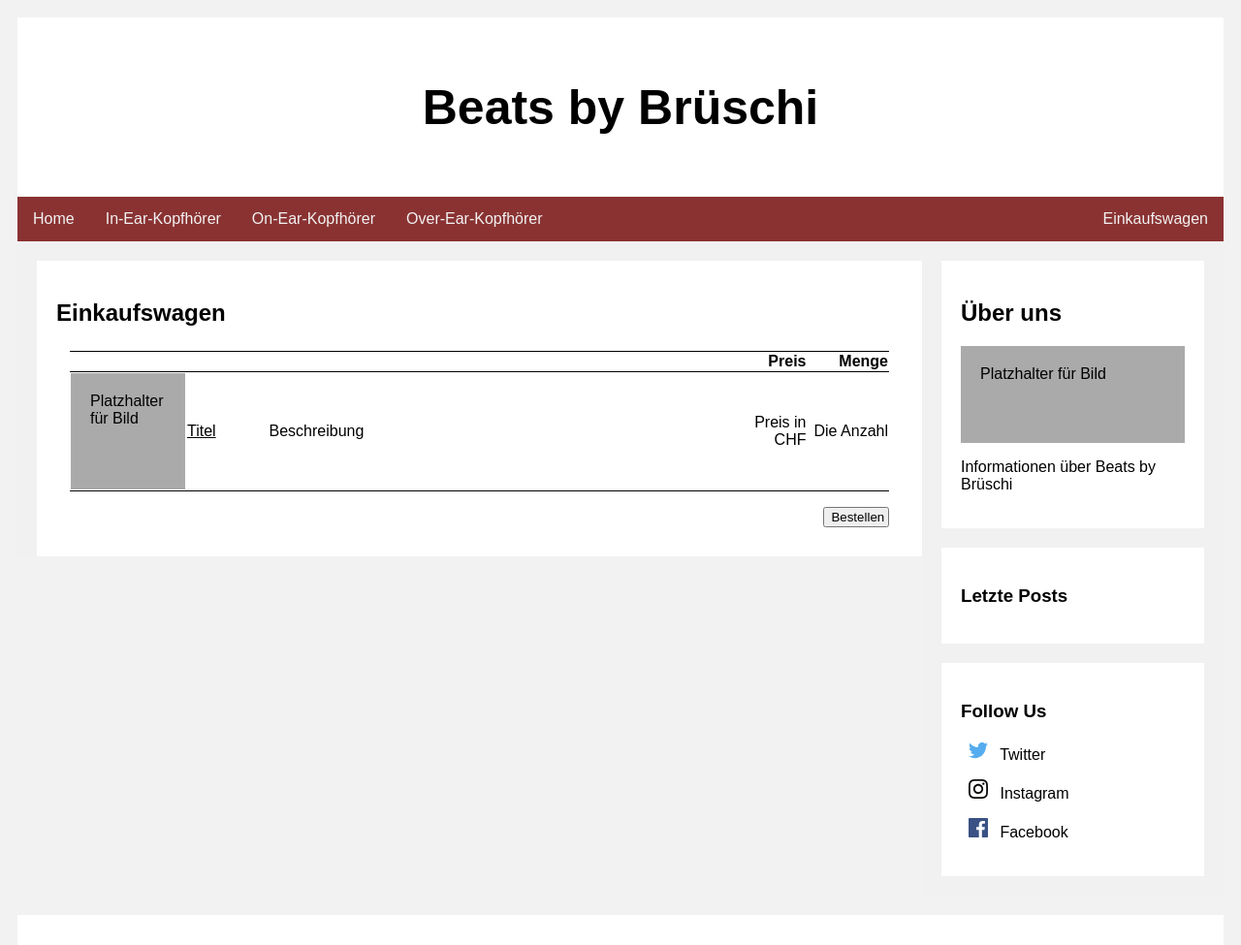
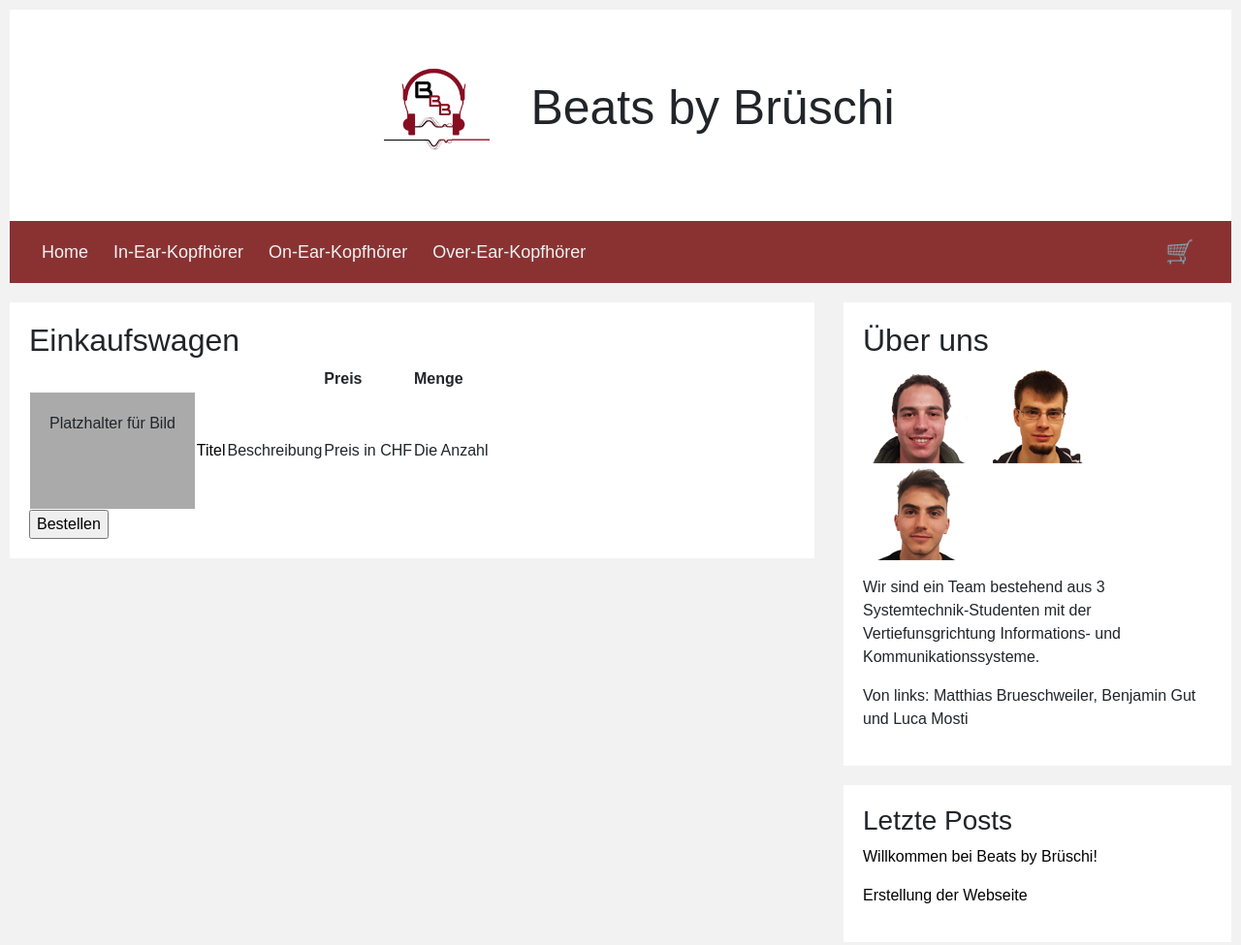
Before and after one commit to lucamosti/IUK_W_Hausarbeit, a plain HTML site: page einkaufswagen.html in a window 1280 px wide. Shown: the top 975 px of the page at 97% size. Drawn offline with nearby package versions, Linux system fonts and the light colour scheme.

Commit message:
changed einkauswagen

```diff
--- a/einkaufswagen.html
+++ b/einkaufswagen.html
@@ -2,25 +2,42 @@
 <html lang="de">
 <head>
 	<meta charset="utf-8">
-	<title>Beats by Br&uuml;schi - Der online Shop f&uuml;r Kopfh&ouml;rer</title>
+	<title>Beats by Brüschi - Der online Shop für Kopfhörer</title>
+	<meta name="viewport" content="width=device-width, initial-scale=1, shrink-to-fit=no">
+	<link rel="stylesheet" href="https://stackpath.bootstrapcdn.com/bootstrap/4.3.1/css/bootstrap.min.css" integrity="sha384-ggOyR0iXCbMQv3Xipma34MD+dH/1fQ784/j6cY/iJTQUOhcWr7x9JvoRxT2MZw1T" crossorigin="anonymous">
 	<link rel="stylesheet" type="text/css" href="styles/style.css">
-	<link rel="stylesheet" type="text/css" href="styles/style-einkaufswagen.css">
 </head>
 <body>
 	<div class="header">
-		<h1>Beats by Br&uuml;schi</h1>
+	<h1><img src="images/logo_klein.png" class="logo">Beats by Brüschi</h1>
 	</div>
 
-	<div class="topnav">
-		<a href=index.html>Home</a>
-		<a href="Produkte/in_ear_Kopfhörer.html">In-Ear-Kopfhörer</a>
-		<a href="Produkte/on_ear_Kopfhörer.html">On-Ear-Kopfhörer</a>
-		<a href="Produkte/over_ear_Kopfhörer.html">Over-Ear-Kopfhörer</a>
-		<a href=einkaufswagen.html style="float:right">Einkaufswagen</a>
-	</div>
+	<nav class="navbar sticky-top navbar-expand-lg topnav">
+		<div class="collapse navbar-collapse" id="navbarSupportedContent">
+			<ul class="navbar-nav mr-auto">
+				<li class="nav-item" id="home">
+					<a class="nav-link" href="index.html">Home</a>
+				</li>
+				<li class="nav-item">
+					<a class="nav-link" href="Produkte/in_ear_Kopfhörer.html">In-Ear-Kopfhörer</a>
+				</li>
+				<li class="nav-item">
+					<a class="nav-link" href="Produkte/on_ear_Kopfhörer.html">On-Ear-Kopfhörer</a>
+				</li>
+				<li class="nav-item">
+					<a class="nav-link" href="Produkte/over_ear_Kopfhörer.html">Over-Ear-Kopfhörer</a>
+				</li>
+			</ul>
+			<ul class="navbar-nav mr-auto" id="einkaufswagen">
+				<li class="nav-item" id="imgCart">
+					<a class="nav-link" href="einkaufswagen.html">&#x1F6D2;</a>
+				</li>
+			</ul>
+		</div>
+	</nav>
 
 	<div class="row">
-		<div class="leftcolumn">
+		<div class="col-sm-8">
 			<div class="box">
 				<div class="einkaufswagen">
 					<h2>Einkaufswagen</h2>
@@ -59,14 +76,23 @@
 				</div>
 			</div>
 		</div>
-		<div class="rightcolumn">
+		<div class="col-sm-4">
 			<div class="box">
-				<h2>&Uuml;ber uns</h2>
-				<div class="fakeimg" style="height:100px;">Platzhalter f&uuml;r Bild</div>
-				<p>Informationen &uuml;ber Beats by Br&uuml;schi</p>
+				<h2>Über uns</h2>
+				<div>
+					<p>
+						<img src="images/profilbilder/matthias_brueschweiler.png" class="profile-pictures">
+						<img src="images/profilbilder/benjamin_gut.png" class="profile-pictures">
+						<img src="images/profilbilder/luca_mosti.png" class="profile-pictures">
+					</p>
+				</div>
+				<p>Wir sind ein Team bestehend aus 3 Systemtechnik-Studenten mit der Vertiefunsgrichtung Informations- und Kommunikationssysteme.</p>
+				<p>Von links: Matthias Brueschweiler, Benjamin Gut und Luca Mosti</p>
 			</div>
 			<div class="box">
 				<h3>Letzte Posts</h3>
+					<p><a href="index.html#box-1">Willkommen bei Beats by Brüschi!</a></p>
+					<p><a href="index.html#box-2">Erstellung der Webseite</a></p>
 			</div>
 			<div class="box">
 				<h3>Follow Us</h3>
```
